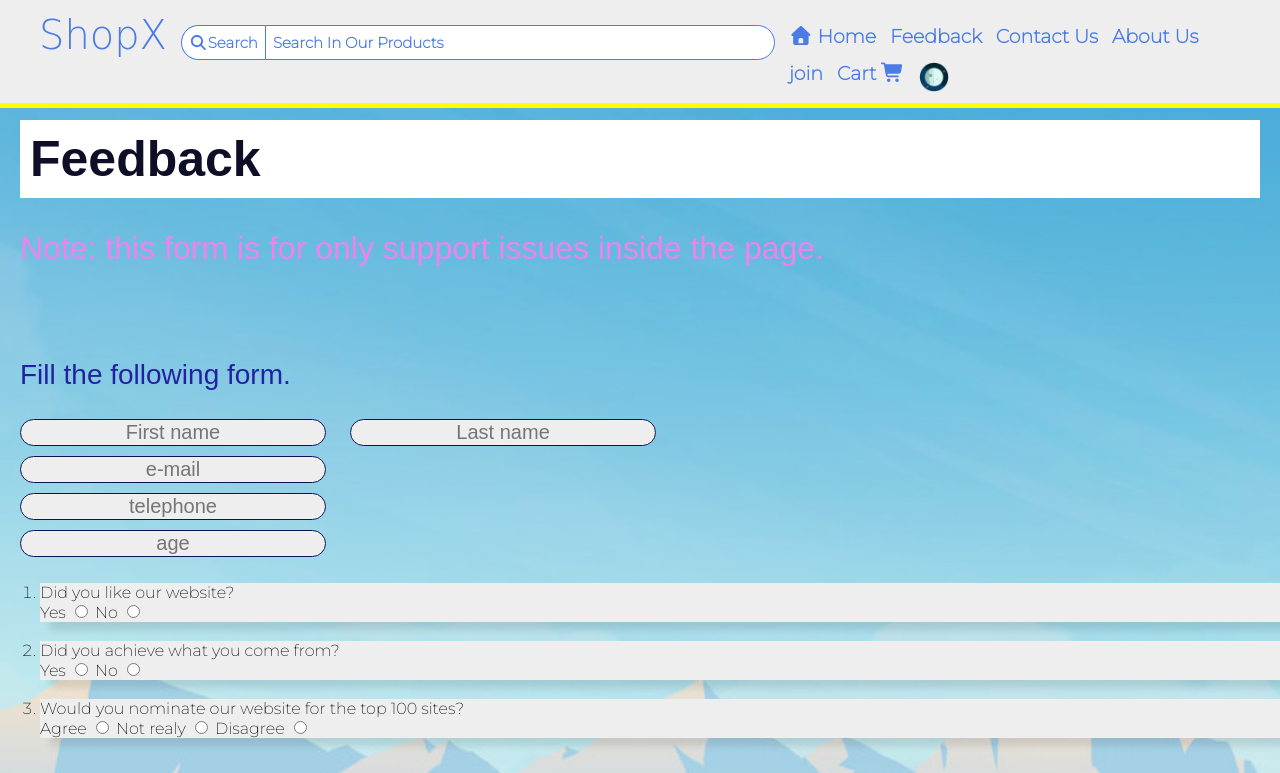
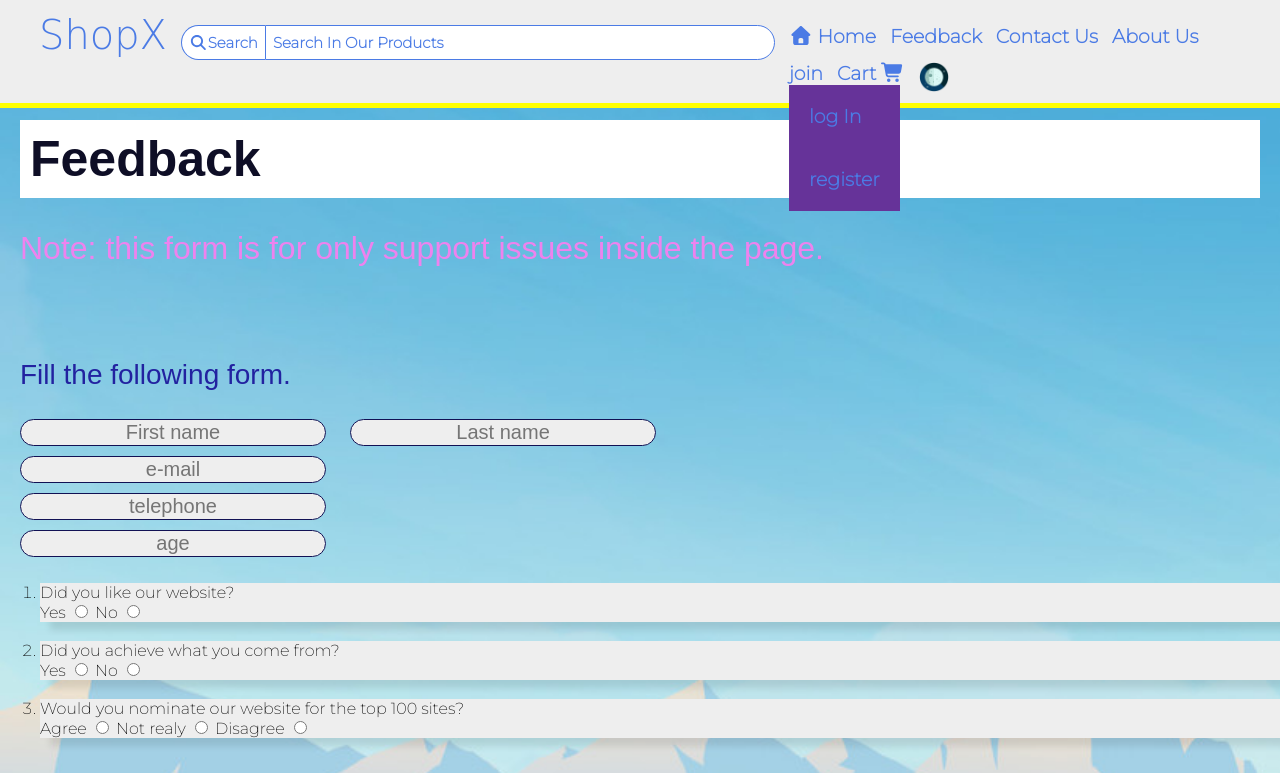
Before and after one commit to asalahhh/designers.github.io, a plain HTML site: page 5.feedback.htm in a window 1280 px wide. Both pictures are taken after a click on the link "join". Shown: the top 773 px of the page. Drawn offline with Linux system fonts and the light colour scheme.

Commit message:
Add files via upload

```diff
--- a/css/1.Main_Theme.css
+++ b/css/1.Main_Theme.css
@@ -83,16 +83,14 @@ body {
 }
 .list{
   position: absolute;
-  display: none;
+  transform: scale(0);
   transform-origin: top;
 
 }
 .newlist{
-display: none !important;
+transform: scaleY(1);
 }
-.newlist1{
-  display: block !important;
-  }
+
 .log{
   background-color: rebeccapurple;
   padding: 20px;
```
